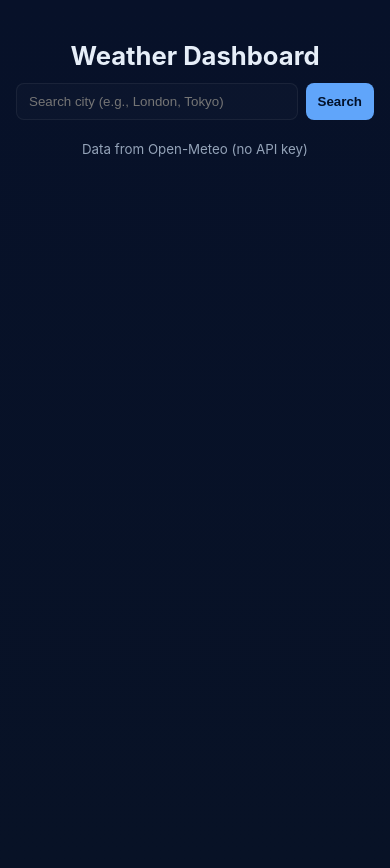
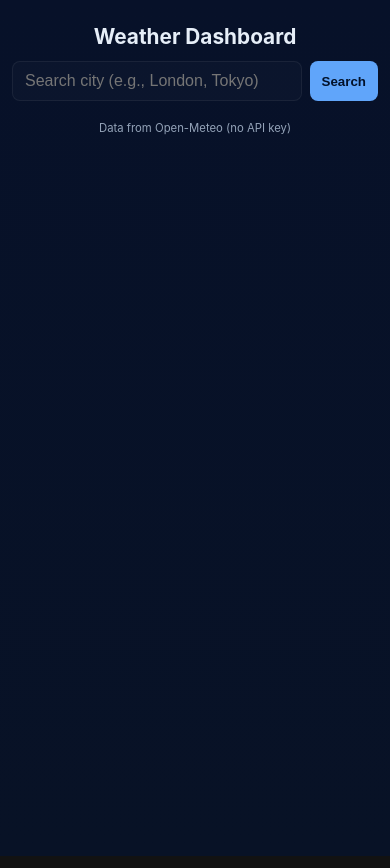
Before and after one commit to russikhuraijamsoft/ALLWENEED, a React (Vite) app: page / in a window 390 px wide. Built offline with nearby package versions, Linux system fonts and the light colour scheme.

Commit message:
Fix CSS: add Tailwind directives and improve styling with responsive fixes

```diff
--- a/src/styles.css
+++ b/src/styles.css
@@ -1,71 +1,240 @@
-:root{
-  --bg:#0f172a;
-  --card:#0b1220;
-  --muted:#94a3b8;
-  --accent:#60a5fa;
+@tailwind base;
+@tailwind components;
+@tailwind utilities;
+
+:root {
+  --bg: #0f172a;
+  --card: #0b1220;
+  --muted: #94a3b8;
+  --accent: #60a5fa;
   color-scheme: dark;
 }
-*{box-sizing:border-box}
-body{
-  margin:0;
-  font-family:Inter, ui-sans-serif, system-ui, -apple-system, "Segoe UI", Roboto, "Helvetica Neue", Arial;
+
+* {
+  box-sizing: border-box;
+}
+
+body {
+  margin: 0;
+  font-family: Inter, ui-sans-serif, system-ui, -apple-system, 'Segoe UI', Roboto, 'Helvetica Neue', Arial;
   background: linear-gradient(180deg, #071129 0%, #081226 100%);
-  color:#e6eef8;
-  min-height:100vh;
+  color: #e6eef8;
+  min-height: 100vh;
 }
-.app{
-  max-width:960px;
-  margin:24px auto;
-  padding:16px;
+
+.app {
+  max-width: 960px;
+  margin: 24px auto;
+  padding: 16px;
 }
-.header{ text-align:center; margin-bottom:12px }
-.header h1{ margin:0; font-size:1.6rem }
-.search{ display:flex; gap:8px; margin-bottom:12px }
-.search input{
-  flex:1;
-  padding:10px 12px;
-  border-radius:8px;
-  border:1px solid rgba(255,255,255,0.06);
-  background:rgba(255,255,255,0.02);
-  color:inherit;
+
+.header {
+  text-align: center;
+  margin-bottom: 12px;
 }
-.search button{
-  padding:10px 12px;
-  border-radius:8px;
-  background:var(--accent);
-  border:none;
-  color:#021129;
-  font-weight:600;
-  cursor:pointer;
+
+.header h1 {
+  margin: 0;
+  font-size: 1.6rem;
 }
-.status{ margin:8px 0; color:var(--muted) }
-.status.error{ color:#ff7b7b }
-.suggestions ul{ list-style:none; padding:0; margin:8px 0 16px 0; display:flex; gap:8px; flex-direction:column }
-.link-button{
-  background:transparent;
-  border:1px dashed rgba(255,255,255,0.04);
-  padding:8px 10px;
-  border-radius:8px;
-  color:inherit;
-  text-align:left;
-  cursor:pointer;
+
+.search {
+  display: flex;
+  gap: 8px;
+  margin-bottom: 12px;
 }
-.card{
-  background:rgba(255,255,255,0.03);
-  padding:16px;
-  border-radius:12px;
-  border:1px solid rgba(255,255,255,0.02);
+
+.search input {
+  flex: 1;
+  padding: 10px 12px;
+  border-radius: 8px;
+  border: 1px solid rgba(255, 255, 255, 0.06);
+  background: rgba(255, 255, 255, 0.02);
+  color: inherit;
+  font-size: 1rem;
 }
-.current{ display:flex; justify-content:space-between; align-items:center; gap:16px }
-.temp{ font-size:2.8rem; font-weight:700 }
-.desc{ color:var(--muted) }
-.daily{ margin-top:12px }
-.daily-grid{ display:grid; grid-template-columns: repeat(auto-fit,minmax(110px,1fr)); gap:8px }
-.day{ background:rgba(255,255,255,0.02); padding:8px; border-radius:8px; text-align:center }
-.day-date{ font-size:0.85rem; color:var(--muted) }
-.day-emoji{ font-size:1.1rem; margin:6px 0 }
-.day-temp .max{ font-weight:700; margin-right:6px }
-.footer{ text-align:center; margin-top:18px; color:var(--muted) }
-@media (max-width:600px){
-  .current{ flex-direction:column; align-items:flex-start }
+
+.search input:focus {
+  outline: none;
+  border-color: var(--accent);
+  background: rgba(255, 255, 255, 0.04);
 }
+
+.search button {
+  padding: 10px 12px;
+  border-radius: 8px;
+  background: var(--accent);
+  border: none;
+  color: #021129;
+  font-weight: 600;
+  cursor: pointer;
+  transition: opacity 0.2s;
+}
+
+.search button:hover:not(:disabled) {
+  opacity: 0.9;
+}
+
+.search button:disabled {
+  opacity: 0.5;
+  cursor: not-allowed;
+}
+
+.status {
+  margin: 8px 0;
+  color: var(--muted);
+  padding: 8px 12px;
+  border-radius: 8px;
+}
+
+.status.error {
+  color: #ff7b7b;
+  background: rgba(255, 123, 123, 0.1);
+}
+
+.suggestions {
+  margin: 16px 0;
+}
+
+.suggestions h3 {
+  margin: 0 0 8px 0;
+  color: var(--muted);
+  font-size: 0.9rem;
+}
+
+.suggestions ul {
+  list-style: none;
+  padding: 0;
+  margin: 8px 0 16px 0;
+  display: flex;
+  gap: 8px;
+  flex-direction: column;
+}
+
+.link-button {
+  background: transparent;
+  border: 1px dashed rgba(255, 255, 255, 0.04);
+  padding: 8px 10px;
+  border-radius: 8px;
+  color: inherit;
+  text-align: left;
+  cursor: pointer;
+  transition: background-color 0.2s;
+  font-size: 0.95rem;
+}
+
+.link-button:hover {
+  background: rgba(96, 165, 250, 0.1);
+  border-color: rgba(96, 165, 250, 0.3);
+}
+
+.card {
+  background: rgba(255, 255, 255, 0.03);
+  padding: 16px;
+  border-radius: 12px;
+  border: 1px solid rgba(255, 255, 255, 0.02);
+}
+
+.current {
+  display: flex;
+  justify-content: space-between;
+  align-items: center;
+  gap: 16px;
+}
+
+.temp {
+  font-size: 2.8rem;
+  font-weight: 700;
+}
+
+.desc {
+  color: var(--muted);
+  margin-top: 4px;
+}
+
+.current-right {
+  display: flex;
+  flex-direction: column;
+  gap: 6px;
+  font-size: 0.95rem;
+}
+
+.daily {
+  margin-top: 20px;
+}
+
+.daily h3 {
+  margin: 0 0 12px 0;
+  color: var(--muted);
+}
+
+.daily-grid {
+  display: grid;
+  grid-template-columns: repeat(auto-fit, minmax(110px, 1fr));
+  gap: 8px;
+}
+
+.day {
+  background: rgba(255, 255, 255, 0.02);
+  padding: 8px;
+  border-radius: 8px;
+  text-align: center;
+  font-size: 0.9rem;
+}
+
+.day-date {
+  font-size: 0.85rem;
+  color: var(--muted);
+  margin-bottom: 4px;
+}
+
+.day-emoji {
+  font-size: 1.1rem;
+  margin: 6px 0;
+}
+
+.day-temp {
+  display: flex;
+  justify-content: center;
+  gap: 6px;
+}
+
+.day-temp .max {
+  font-weight: 700;
+}
+
+.day-temp .min {
+  color: var(--muted);
+}
+
+.results {
+  margin-top: 16px;
+}
+
+.results h2 {
+  margin: 0 0 16px 0;
+  font-size: 1.4rem;
+}
+
+.footer {
+  text-align: center;
+  margin-top: 18px;
+  color: var(--muted);
+  font-size: 0.85rem;
+}
+
+@media (max-width: 600px) {
+  .current {
+    flex-direction: column;
+    align-items: flex-start;
+  }
+
+  .app {
+    padding: 12px;
+    margin: 12px auto;
+  }
+
+  .header h1 {
+    font-size: 1.3rem;
+  }
+}
```
